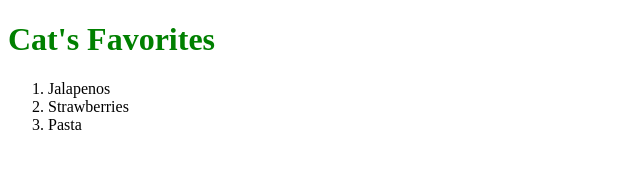
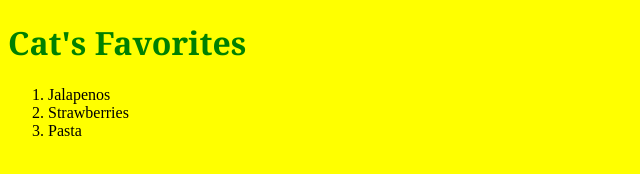
Before and after one commit to tremblaycat/fav-foods, a plain HTML site: page index.html in a window 1280 px wide. Shown: the whole page, without its empty margins (0-640 px from the left). Drawn offline with Linux system fonts and the light colour scheme.

Commit message:
background and font change

```diff
--- a/styles.css
+++ b/styles.css
@@ -1,3 +1,7 @@
 h1 {
     color: green;
+    font-family: georgia;
 }
+body {
+    background-color: yellow;
+}
```
